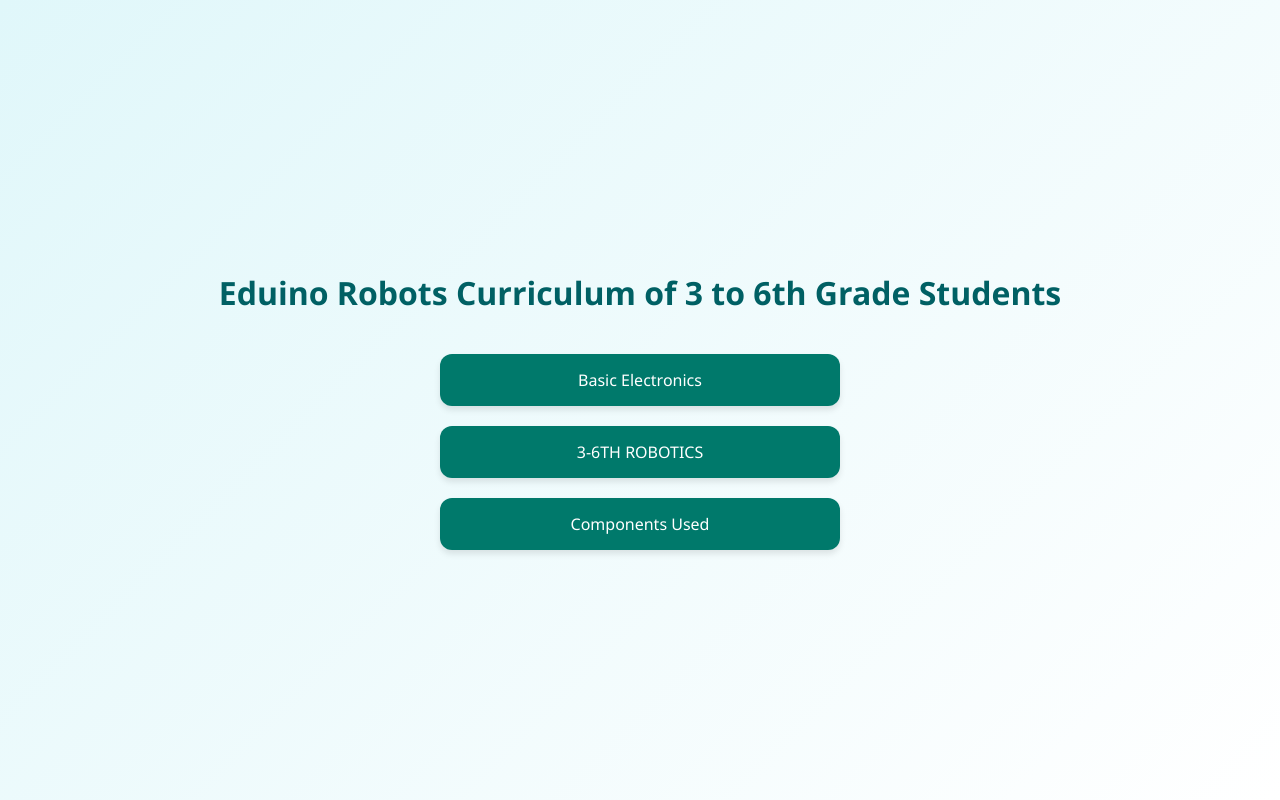
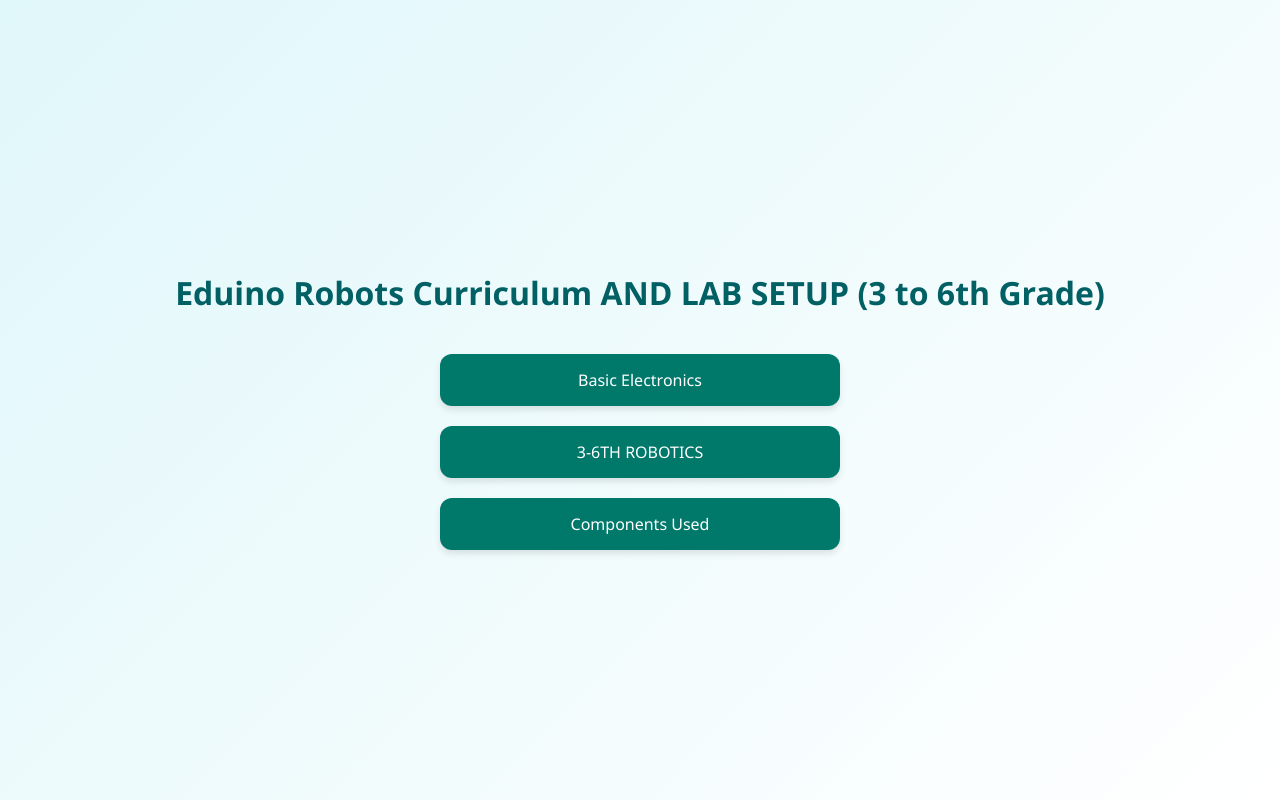
Before and after one commit to EDUINOROBOTS/LMS, a plain HTML site: page index.html in a window 1280 px wide. Drawn offline with Linux system fonts and the light colour scheme.

Commit message:
Update index.html

```diff
--- a/index.html
+++ b/index.html
@@ -47,7 +47,7 @@
   </style>
 </head>
 <body>
-  <h1>Eduino Robots Curriculum of 3 to 6th Grade Students</h1>
+  <h1>Eduino Robots Curriculum AND LAB SETUP (3 to 6th Grade)</h1>
   <div class="button-container">
     <a href="https://docs.google.com/presentation/d/1NzgnHkUjVFkRgPEZD4gUWYhqM_IbxkMk/edit?sharingaction=ownershiptransfer&slide=id.p2#slide=id.p2" target="_blank">Basic Electronics</a>
     <a href="https://docs.google.com/presentation/d/1whCZ5nHN0uWpPDPD7DfRAfYLaVF8kWkcQBFrC-bA9TY/edit?slide=id.p1#slide=id.p1" target="_blank">3-6TH ROBOTICS</a>
```
